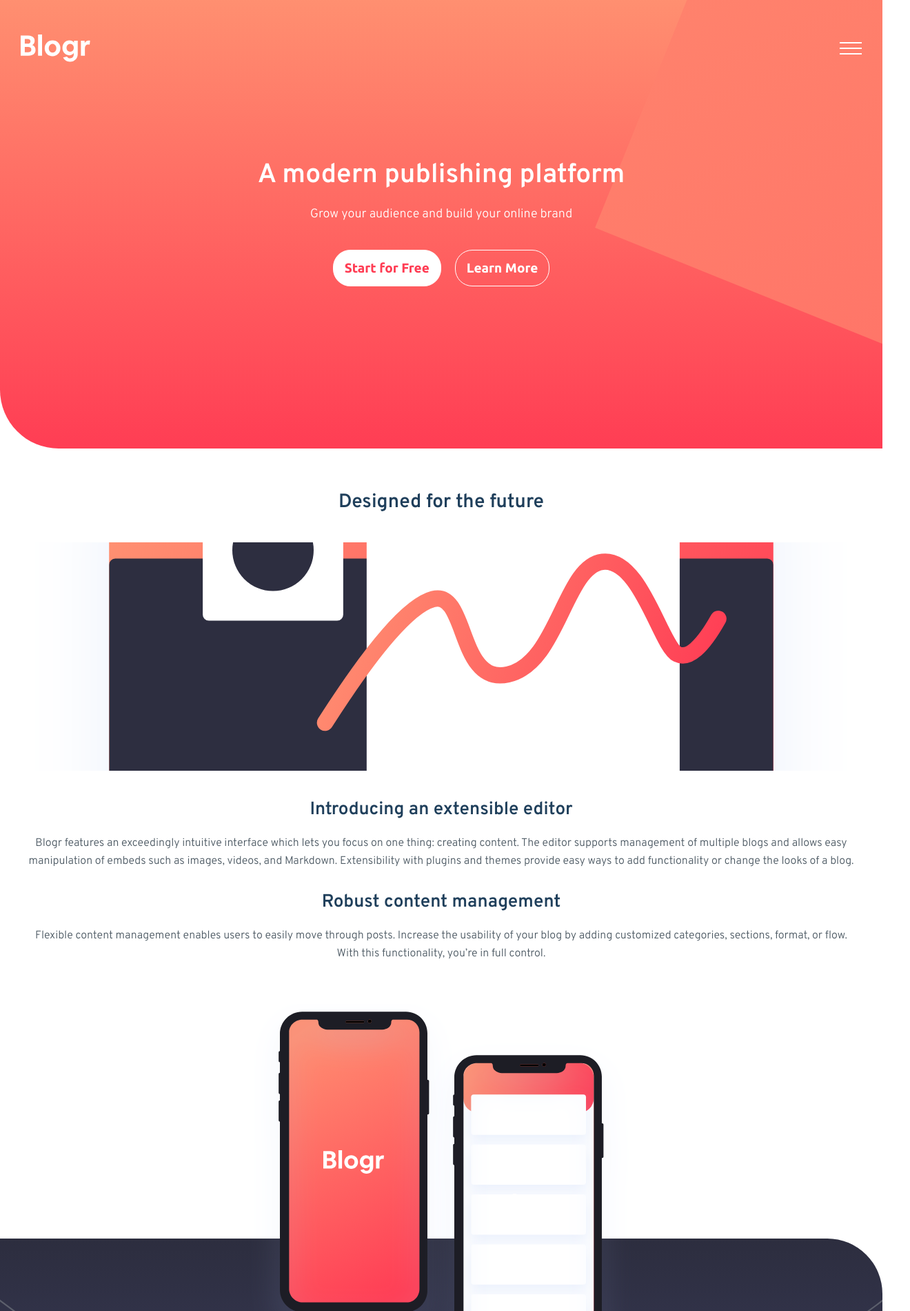
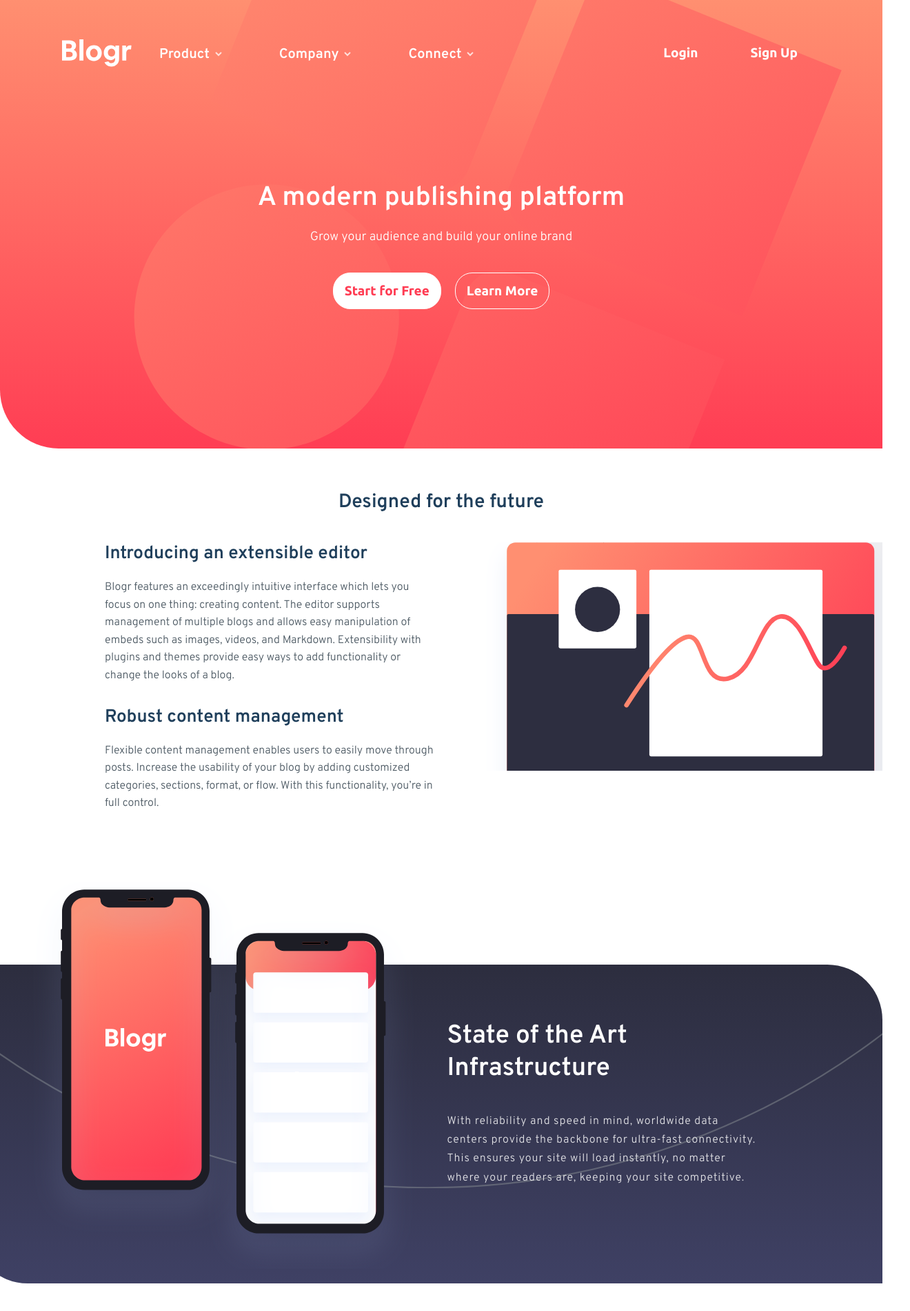
Before and after one commit to Dmitriy24S/blogr-landing-page, a plain HTML site: page index.html in a window 1280 px wide. Shown: the top 1900 px of the page at 69% size, 1320 px wide, since content can reach past the window. Drawn offline with Linux system fonts and the light colour scheme.

Commit message:
add desktop style v0.1

```diff
--- a/style.css
+++ b/style.css
@@ -332,3 +332,182 @@ footer ul {
 .attribution a {
   color: hsl(228, 45%, 44%);
 }
+/* desktop */
+@media (min-width: 1078px) {
+  /* header */
+  header {
+    background-position: -96px 49%;
+    background-size: 121%;
+    padding: 3rem 9rem;
+  }
+  nav {
+    align-items: flex-start;
+  }
+  /* header - menu */
+  img.logo {
+    align-self: center;
+  }
+  .menu-icon {
+    display: none;
+  }
+  .menu {
+    display: block;
+    position: initial;
+    background-color: transparent;
+    align-items: center;
+  }
+  .menu {
+    display: flex;
+    color: white;
+    padding: 2rem 0;
+    padding-left: 2rem;
+    align-items: flex-start;
+    align-items: center;
+    justify-content: space-between;
+    box-shadow: none;
+  }
+  .menu-list {
+    flex-direction: row;
+    gap: 4rem;
+  }
+  .sublist {
+    color: hsl(208, 49%, 24%);
+    text-align: left;
+  }
+  .sublist {
+    position: absolute;
+    top: 3rem;
+    min-width: 100%;
+    width: 16rem;
+    font-size: 1.8rem;
+  }
+  .menu-login {
+    margin-top: 0rem;
+  }
+  .menu-sign {
+    background-image: none;
+  }
+  /* header - menu arrow */
+  .arrow {
+    background-image: url(./images/icon-arrow-light.svg);
+    height: 10px;
+    width: auto;
+    vertical-align: middle;
+    background-repeat: no-repeat;
+  }
+  /* header - menu list headers */
+  .list-header {
+    position: relative;
+  }
+  .list-header-text-wrap:hover {
+    text-decoration: underline;
+    opacity: 1;
+  }
+  .list-header-text-wrap:hover .list-header-text {
+    opacity: 1;
+  }
+  /* header - btns */
+  .menu-btns {
+    flex-direction: row;
+    border-top: none;
+    gap: 1rem;
+    margin-top: 0;
+  }
+  .menu-btns .btn {
+    background-color: transparent;
+    border: 1px solid transparent;
+  }
+  .menu-btns .btn:hover {
+    background-color: rgba(255, 255, 255, 0.158);
+    opacity: 1;
+  }
+  /* header - show menu */
+  .menu.show {
+    display: flex;
+  }
+  /* main - section 1 */
+  main {
+    padding: 0;
+  }
+  section {
+    overflow: hidden;
+  }
+  .first {
+    left: -1.7rem;
+  }
+  .first-img {
+    background-image: url(./images/illustration-editor-desktop.svg);
+    min-width: 300px;
+    width: 60%;
+    margin-right: -19rem;
+  }
+  .content-container {
+    display: flex;
+    flex-direction: row-reverse;
+  }
+  .text-container {
+    text-align: left;
+    width: 50%;
+    padding: 0 7rem 9rem;
+    padding-left: 9rem;
+    align-self: center;
+  }
+  /* main - section 2 - middle */
+  .middle-bg {
+    display: flex;
+    height: 100%;
+  }
+  .text-container-middle {
+    text-align: left;
+    width: 50%;
+    height: 100%;
+    padding-right: 14rem;
+    padding-left: 2rem;
+  }
+  .middle-img {
+    position: relative;
+    top: -160px;
+    width: 50%;
+    margin-left: 2rem;
+  }
+  .middle-bg {
+    padding: 4rem;
+    width: calc(100% + 4rem);
+    height: 462px;
+  }
+  .middle {
+    margin-top: 10rem;
+    overflow: visible;
+  }
+  /* main - section 3 - last */
+  .last .text-container {
+    padding: 0 7rem 9rem;
+    padding-left: 7rem;
+  }
+  .last-img {
+    background-image: url(./images/illustration-laptop-desktop.svg);
+    width: 60%;
+    min-width: 300px;
+    margin-left: -22rem;
+  }
+  .last {
+    margin-top: 16rem;
+    display: flex;
+  }
+  /* footer */
+  footer {
+    display: flex;
+    flex-direction: column;
+  }
+  footer section {
+    display: flex;
+    justify-content: space-evenly;
+    margin-top: 0;
+  }
+  .links-list h4 {
+    margin-top: 0;
+  }
+  footer img.logo {
+    align-self: start;
+  }
+}
```
